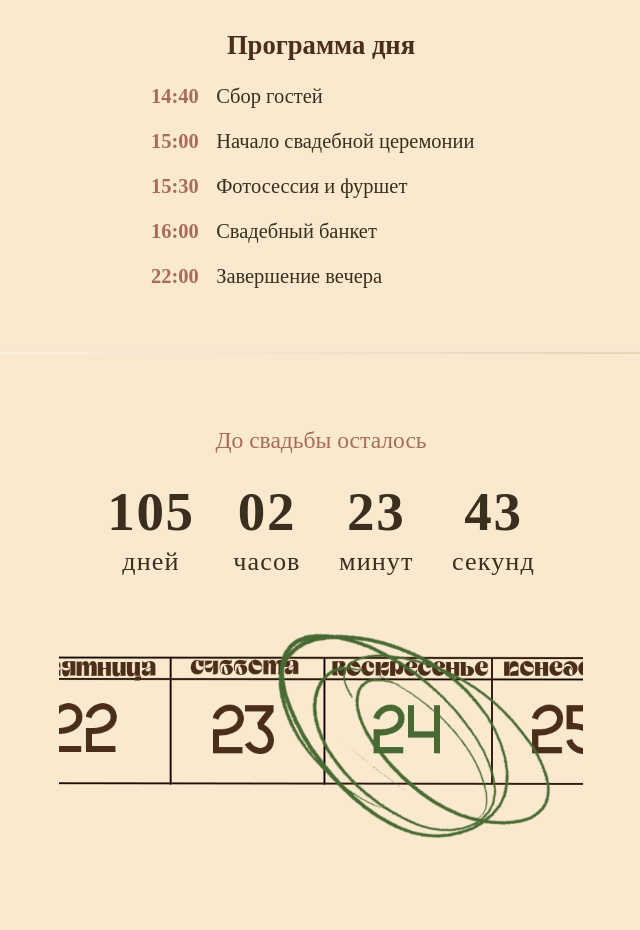
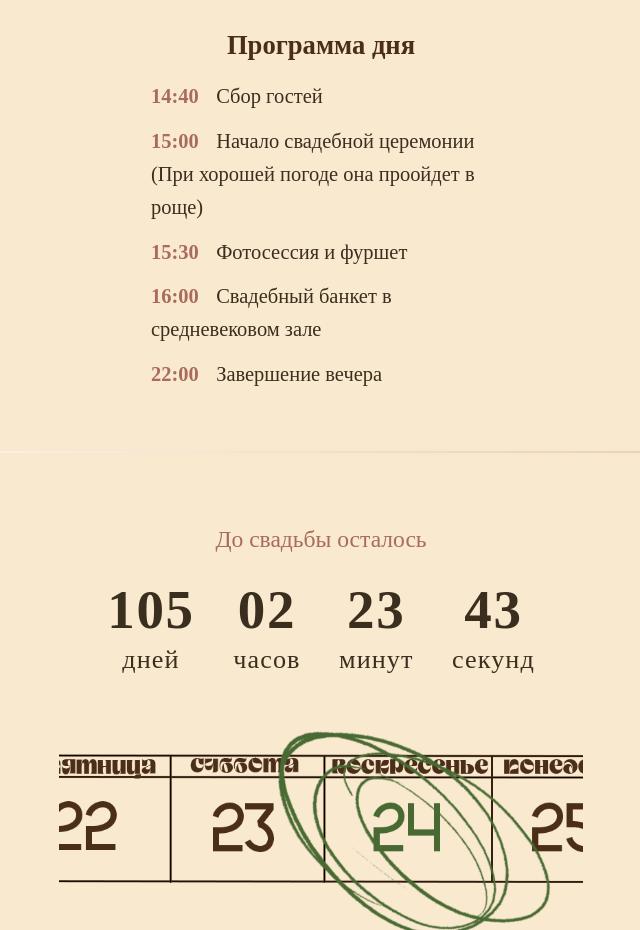
Before and after one commit to nevadachan/wedding, a plain HTML site: page index.html in a window 1280 px wide. Shown: the part 1100-2030 px from the top of the page, without its empty margins (319-959 px from the left). Drawn offline with Linux system fonts and the light colour scheme; a web font is replaced by a local one.

Commit message:
Update index.html

```diff
--- a/index.html
+++ b/index.html
@@ -36,7 +36,7 @@
         </li>
         <li style="margin-bottom: 12px;">
           <span style="color:#a86b5d; font-weight:600; min-width:60px; display:inline-block;">15:00</span>
-          <span>Начало свадебной церемонии</span>
+          <span>Начало свадебной церемонии (При хорошей погоде она проойдет в роще)</span>
         </li>
         <li style="margin-bottom: 12px;">
           <span style="color:#a86b5d; font-weight:600; min-width:60px; display:inline-block;">15:30</span>
@@ -44,7 +44,7 @@
         </li>
         <li style="margin-bottom: 12px;">
           <span style="color:#a86b5d; font-weight:600; min-width:60px; display:inline-block;">16:00</span>
-          <span>Свадебный банкет</span>
+          <span>Свадебный банкет в средневековом зале</span>
         </li>
         <li>
           <span style="color:#a86b5d; font-weight:600; min-width:60px; display:inline-block;">22:00</span>
```
